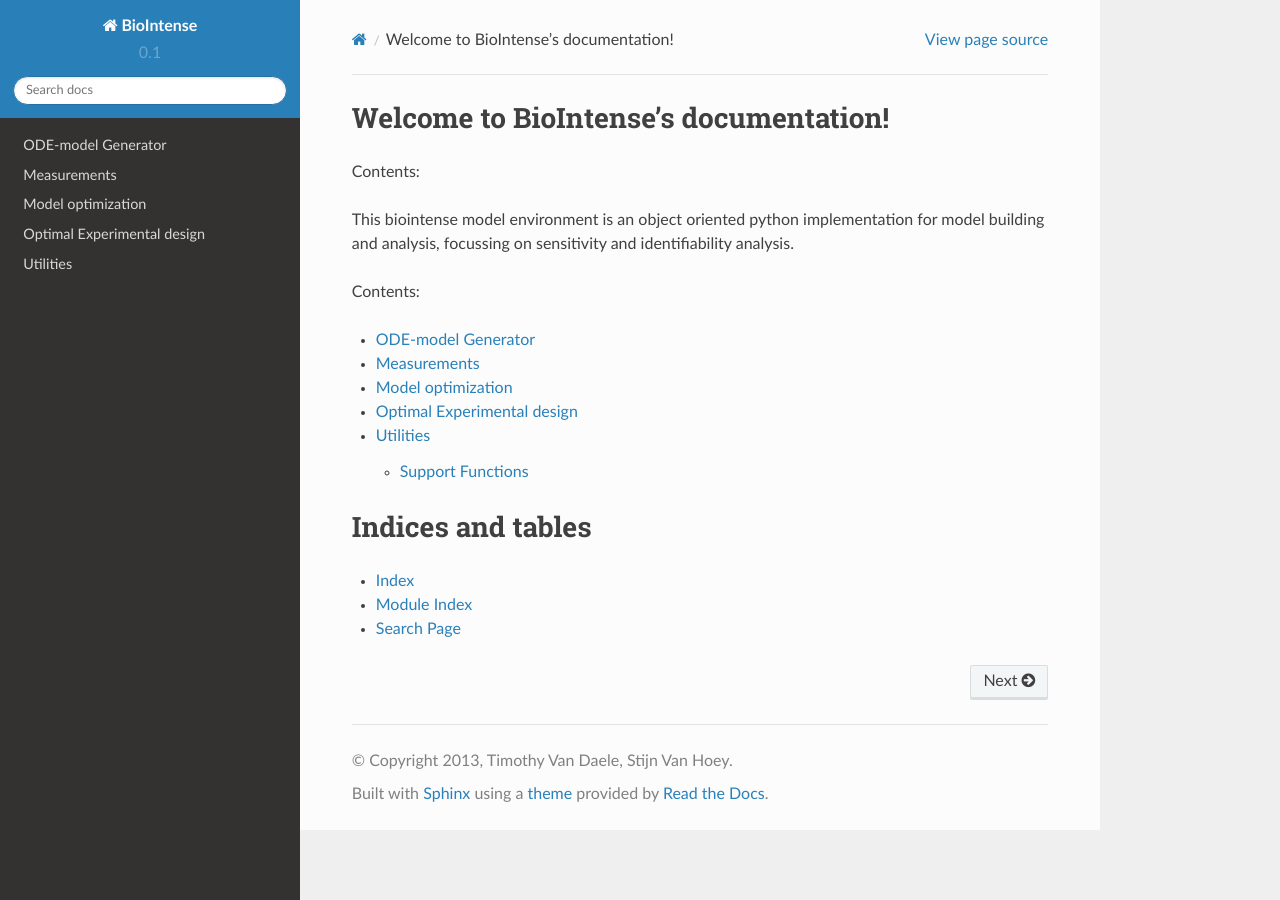
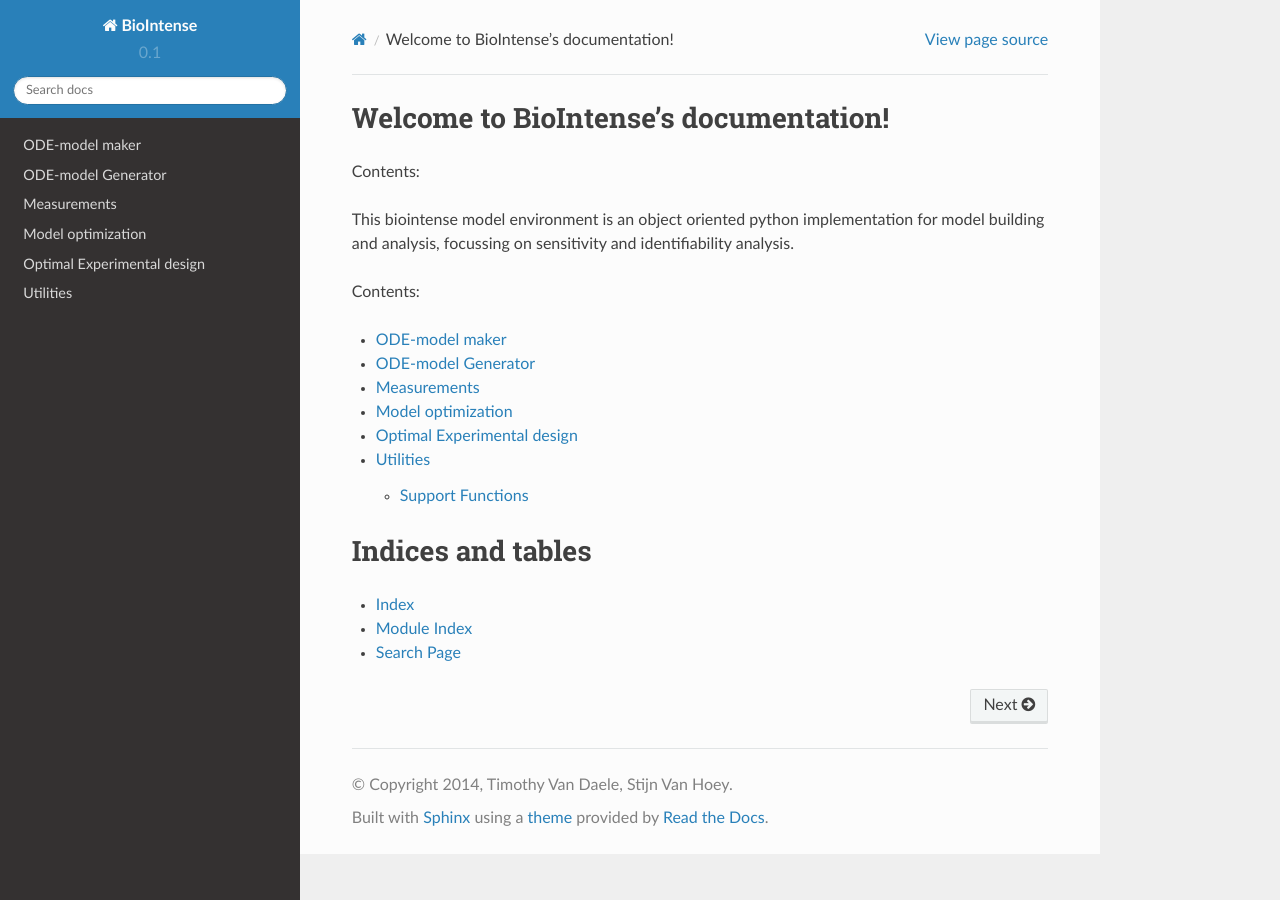
Before and after one commit to TimothyVD/pyideas, a Sphinx documentation site: the page built from docs/source/index.rst, in a window 1280 px wide. Built offline with Sphinx 7.4.7 and the Read the Docs theme 2.0.0, drawn with Linux system fonts in a browser that asks for light colours; formulas are drawn with MathJax 3.

Commit message:
Update documentation and init file

```diff
--- a/__init__.py
+++ b/__init__.py
@@ -6,6 +6,7 @@
 E-mail: stvhoey.vanhoey@ugent.be
 """
 
+from ode_maker import odemaker
 from ode_generator import odegenerator
 from optimalexperimentaldesign import *
 from ode_optimization import *
--- a/docs/source/conf.py
+++ b/docs/source/conf.py
@@ -46,7 +46,7 @@
 
 # General information about the project.
 project = u'BioIntense'
-copyright = u'2013, Timothy Van Daele, Stijn Van Hoey'
+copyright = u'2014, Timothy Van Daele, Stijn Van Hoey'
 
 # The version info for the project you're documenting, acts as replacement for
 # |version| and |release|, also used in various other places throughout the
--- a/docs/source/index.rst
+++ b/docs/source/index.rst
@@ -20,6 +20,7 @@
 .. toctree::
    :maxdepth: 2
 
+   odemaker
    odegenerator
    measurements
    odeoptimization
```
